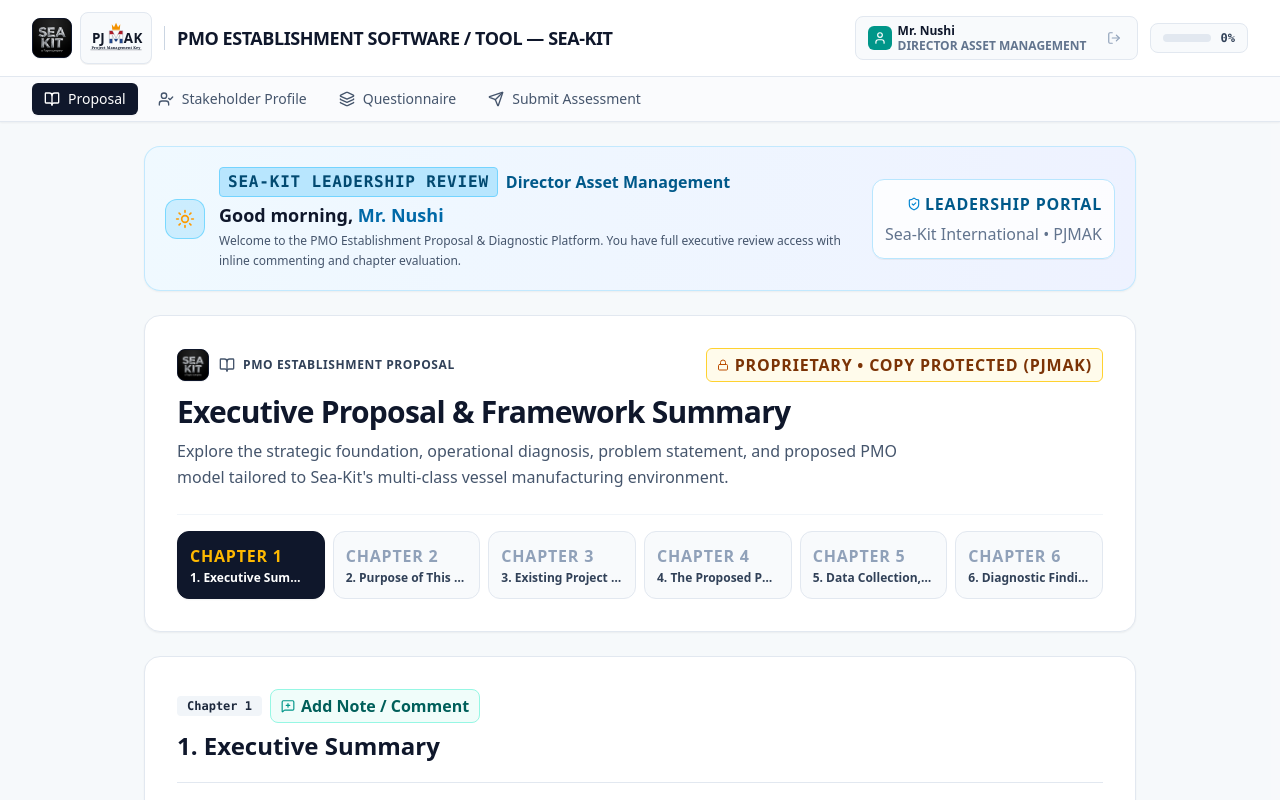
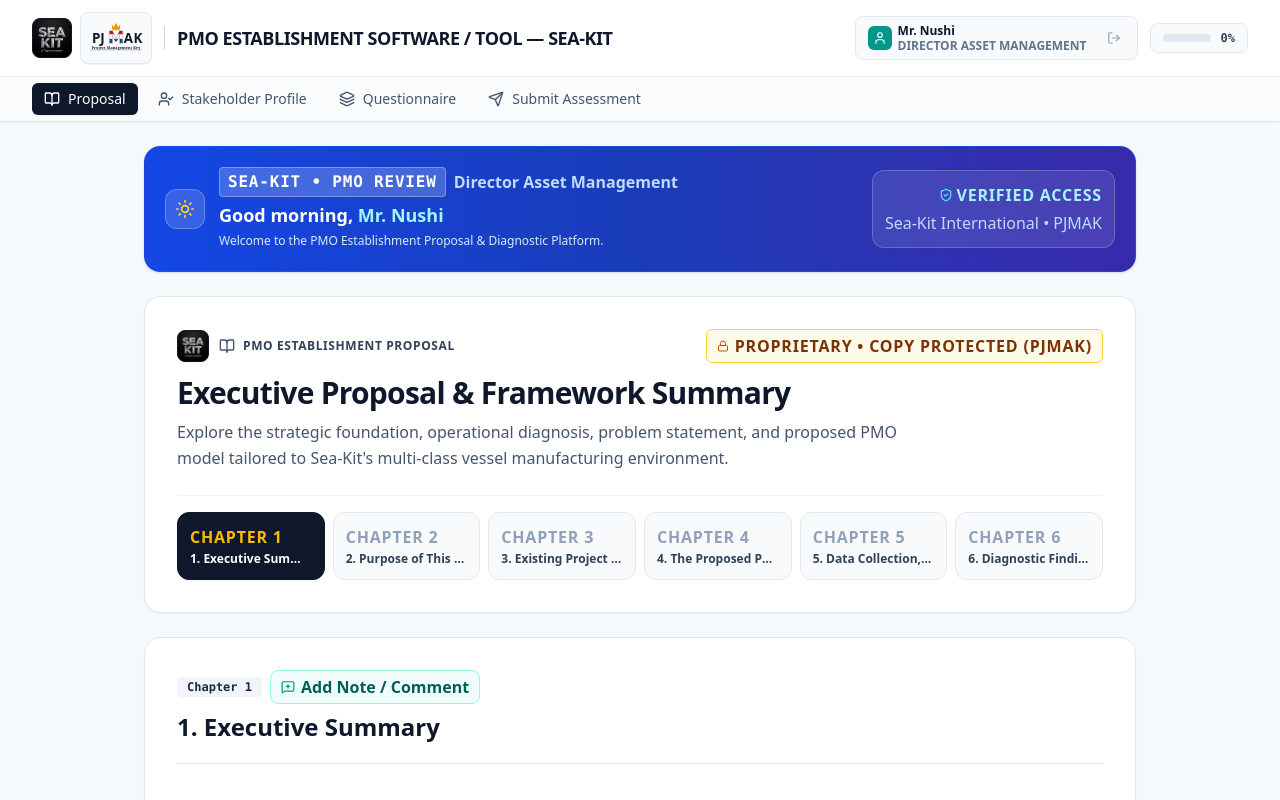
Before and after one commit to PJMAKashefi/PMO, a React (Vite) app: page / in a window 1280 px wide. Shown: the top 800 px of the page. Built offline with nearby package versions, Linux system fonts and the light colour scheme.

Commit message:
style: update TimeOfDayGreeting theme to dark blue
Refactor the greeting banner visual style to use a deep blue gradient with white text for better contrast and a more professional aesthetic.

```diff
--- a/src/components/TimeOfDayGreeting.tsx
+++ b/src/components/TimeOfDayGreeting.tsx
@@ -51,45 +51,45 @@
 
   return (
     <div
-      className="bg-gradient-to-r from-sky-50 via-blue-50 to-indigo-50 text-slate-900 rounded-2xl p-4 sm:p-5 shadow-xs border border-sky-200/80 mb-6 flex flex-col sm:flex-row sm:items-center justify-between gap-4 animate-fade-in"
+      className="bg-gradient-to-r from-blue-700 via-blue-800 to-indigo-800 text-white rounded-2xl p-4 sm:p-5 shadow-sm border border-blue-600/50 mb-6 flex flex-col sm:flex-row sm:items-center justify-between gap-4 animate-fade-in"
       id="executive-greeting-banner"
     >
       <div className="flex items-start sm:items-center gap-3.5">
-        <div className="w-10 h-10 rounded-xl bg-sky-500/15 border border-sky-400/40 text-sky-700 flex items-center justify-center shrink-0">
-          {icon === 'morning' && <Sun className="w-5 h-5 text-amber-500" />}
-          {icon === 'afternoon' && <Sunset className="w-5 h-5 text-amber-600" />}
-          {icon === 'evening' && <Moon className="w-5 h-5 text-indigo-600" />}
+        <div className="w-10 h-10 rounded-xl bg-white/15 border border-white/25 text-white flex items-center justify-center shrink-0">
+          {icon === 'morning' && <Sun className="w-5 h-5 text-amber-300" />}
+          {icon === 'afternoon' && <Sunset className="w-5 h-5 text-amber-300" />}
+          {icon === 'evening' && <Moon className="w-5 h-5 text-blue-200" />}
         </div>
 
         <div>
           <div className="flex items-center gap-2 flex-wrap">
-            <span className="text-3xs font-extrabold uppercase tracking-wider bg-sky-200 text-sky-900 border border-sky-300 px-2 py-0.5 rounded font-mono">
-              Sea-Kit Leadership Review
+            <span className="text-3xs font-extrabold uppercase tracking-wider bg-white/20 text-white border border-white/30 px-2 py-0.5 rounded font-mono">
+              Sea-Kit &bull; PMO Review
             </span>
-            <span className="text-2xs text-sky-800 font-semibold">
+            <span className="text-2xs text-blue-200 font-semibold">
               Director Asset Management
             </span>
           </div>
 
-          <h2 className="text-base sm:text-lg font-bold text-slate-900 mt-1">
+          <h2 className="text-base sm:text-lg font-bold text-white mt-1">
             {greeting},{' '}
-            <span className="text-sky-700">
+            <span className="text-cyan-200 font-extrabold">
               {executiveName}
             </span>
           </h2>
-          <p className="text-2xs sm:text-xs text-slate-600 max-w-2xl leading-relaxed mt-0.5">
-            Welcome to the PMO Establishment Proposal &amp; Diagnostic Platform. You have full executive review access with inline commenting and chapter evaluation.
+          <p className="text-2xs sm:text-xs text-blue-100 max-w-2xl leading-relaxed mt-0.5">
+            Welcome to the PMO Establishment Proposal &amp; Diagnostic Platform.
           </p>
         </div>
       </div>
 
-      {/* Confidential Review badge */}
-      <div className="bg-white/80 border border-sky-200 rounded-xl p-3 sm:text-right shrink-0 flex sm:flex-col items-center sm:items-end justify-between gap-1.5 shadow-2xs">
-        <span className="text-3xs uppercase font-extrabold tracking-wider text-sky-800 flex items-center gap-1 font-bold">
-          <ShieldCheck className="w-3.5 h-3.5 text-sky-600" />
-          <span>Leadership Portal</span>
+      {/* Verified Sea-Kit / PJMAK badge */}
+      <div className="bg-white/10 border border-white/20 rounded-xl p-3 sm:text-right shrink-0 flex sm:flex-col items-center sm:items-end justify-between gap-1 shadow-2xs">
+        <span className="text-3xs uppercase font-extrabold tracking-wider text-cyan-200 flex items-center gap-1 font-bold">
+          <ShieldCheck className="w-3.5 h-3.5 text-cyan-300" />
+          <span>Verified Access</span>
         </span>
-        <span className="text-2xs text-slate-500 font-medium">
+        <span className="text-2xs text-blue-200 font-medium">
           Sea-Kit International &bull; PJMAK
         </span>
       </div>
```
